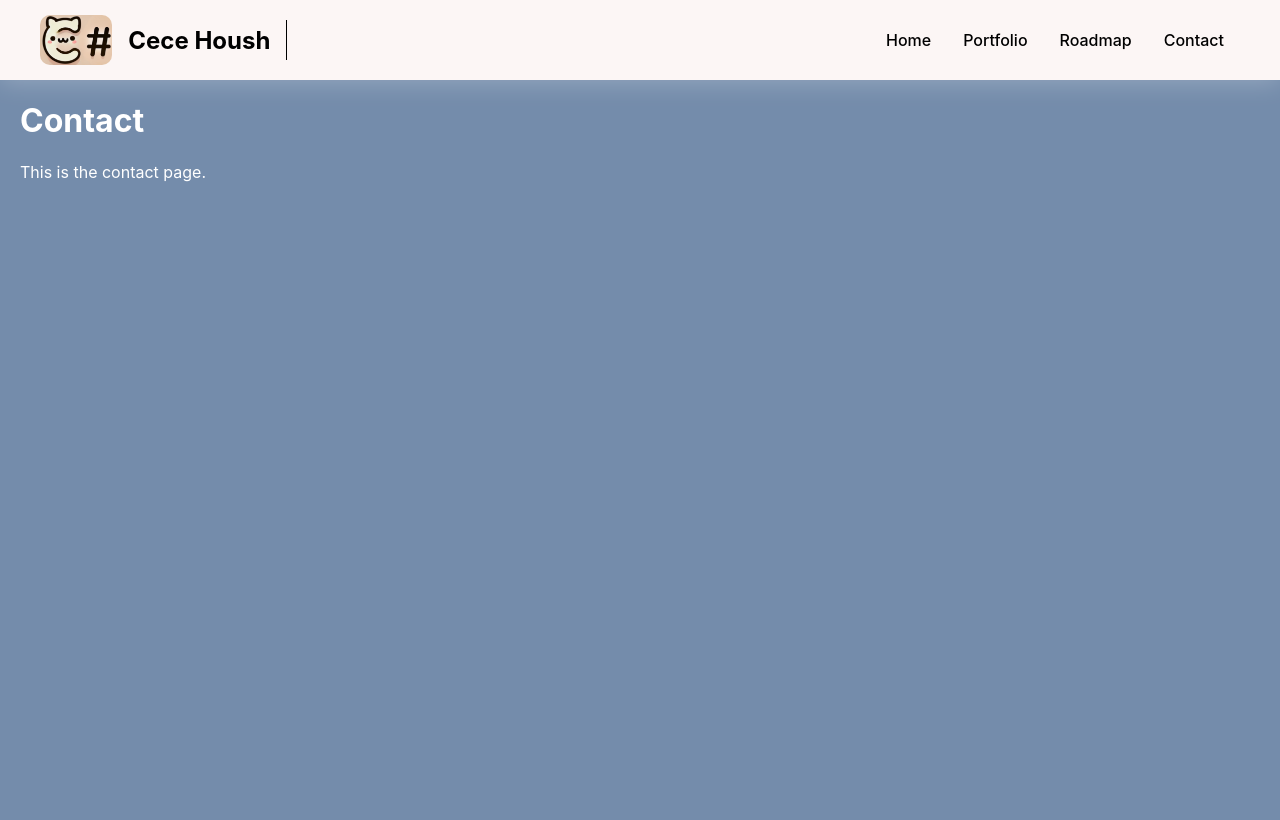
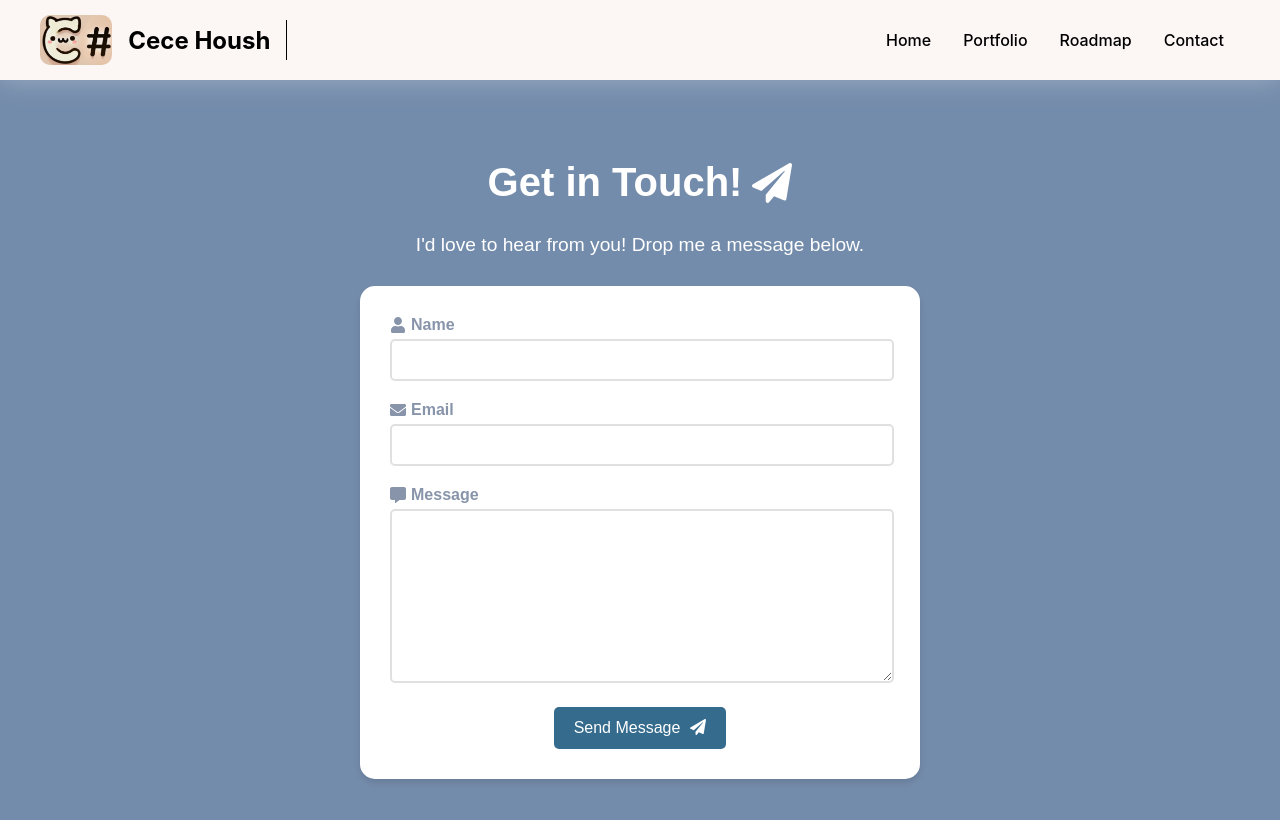
Before and after one commit to cecehoush/portfolio, a React (Create React App) app: page /contact in a window 1280 px wide. Shown: the top 820 px of the page. Built offline with nearby package versions, Linux system fonts and the light colour scheme.

Commit message:
New contact us form ready! Using EmailJS

```diff
--- a/package.json
+++ b/package.json
@@ -4,6 +4,7 @@
   "version": "0.1.0",
   "private": true,
   "dependencies": {
+    "@emailjs/browser": "^4.4.1",
     "@iconify/react": "^5.0.2",
     "@mui/icons-material": "^6.0.1",
     "@mui/material": "^6.0.1",
@@ -23,7 +24,6 @@
     "three": "^0.168.0",
     "web-vitals": "^2.1.4"
   },
-
   "scripts": {
     "predeploy": "npm run build",
     "deploy": "gh-pages -d build",
@@ -32,7 +32,6 @@
     "test": "react-scripts test",
     "eject": "react-scripts eject"
   },
-
   "eslintConfig": {
     "extends": [
       "react-app",
--- /dev/null
+++ b/src/screens/Contact.css
@@ -0,0 +1,150 @@
+.contact-container {
+    padding: 80px 20px 20px;
+    min-height: 100vh;
+    display: flex;
+    flex-direction: column;
+    align-items: center;
+    font-family: 'Arial', sans-serif;
+}
+
+.contact-title {
+    color: #fff;
+    font-size: 2.5rem;
+    margin-bottom: 10px;
+    margin-top: 80px;
+    display: flex;
+    align-items: center;
+    gap: 10px;
+}
+
+.contact-subtitle {
+    color: #ffffff;
+    font-size: 1.2rem;
+    margin-bottom: 30px;
+    text-align: center;
+}
+
+.contact-form {
+    background-color: white;
+    padding: 30px;
+    border-radius: 15px;
+    box-shadow: 0 4px 6px rgba(0, 0, 0, 0.1);
+    width: 100%;
+    max-width: 500px;
+}
+
+.form-group {
+    margin-bottom: 20px;
+    width: 100%;
+}
+
+.form-group label {
+    display: flex;
+    align-items: center;
+    margin-bottom: 5px;
+    color: #8794aa;
+    font-weight: bold;
+}
+
+.form-group input,
+.form-group textarea {
+    width: calc(100% - 20px);
+    padding: 10px;
+    border: 2px solid #e0e0e0;
+    border-radius: 5px;
+    font-size: 1rem;
+    transition: border-color 0.3s ease;
+}
+
+.form-group input:focus,
+.form-group textarea:focus {
+    border-color: #356b8d;
+    outline: none;
+}
+
+.form-group textarea {
+    height: 150px;
+    resize: vertical;
+}
+
+.submit-btn {
+    background-color: #356b8d;
+    color: white;
+    border: none;
+    padding: 12px 20px;
+    font-size: 1rem;
+    border-radius: 5px;
+    cursor: pointer;
+    transition: background-color 0.3s ease;
+    display: flex;
+    gap: 10px;
+    margin-top: 10px;
+    margin-left: auto;
+    margin-right: auto;
+}
+
+.submit-btn:hover {
+    background-color: #0B3954;
+}
+
+.modal-overlay {
+    position: fixed;
+    top: 0;
+    left: 0;
+    right: 0;
+    bottom: 0;
+    background-color: rgba(0, 0, 0, 0.5);
+    display: flex;
+    justify-content: center;
+    align-items: center;
+    z-index: 1000;
+}
+
+.modal-content {
+    background-color: white;
+    padding: 20px;
+    border-radius: 5px;
+    text-align: center;
+    box-shadow: 0 2px 10px rgba(0, 0, 0, 0.1);
+}
+
+.modal-content h2 {
+    color: #356b8d;
+    margin-bottom: 10px;
+}
+
+.modal-content p {
+    margin-bottom: 20px;
+    font-size: 1rem;
+    color: #000;
+}
+
+.modal-content button {
+    background-color: #356b8d;
+    color: white;
+    border: none;
+    padding: 10px 20px;
+    font-size: 1rem;
+    border-radius: 5px;
+    cursor: pointer;
+    transition: background-color 0.3s ease;
+}
+
+.modal-content button:hover {
+    background-color: #0B3954;
+}
+
+
+@media (max-width: 768px) {
+    .contact-title {
+        font-size: 2rem;
+    }
+
+    .contact-subtitle {
+        font-size: 1rem;
+    }
+
+    .contact-form {
+        padding: 20px;
+    }
+}
--- a/src/screens/Contact.js
+++ b/src/screens/Contact.js
@@ -1,13 +1,100 @@
-import React from 'react';
+import React, { useState, useRef } from 'react';
 import NavBar from '../navigation/NavBar';
+import { FaPaperPlane, FaEnvelope, FaUser, FaCommentAlt } from 'react-icons/fa';
+import emailjs from '@emailjs/browser';
+import './Contact.css';
+
+const ConfirmationModal = ({ isOpen, onClose, isError }) => {
+  if (!isOpen) return null;
+
+  return (
+    <div className="modal-overlay">
+      <div className="modal-content">
+        <h2>{isError ? "Oops!" : "Thank You!"}</h2>
+        <p>{isError
+          ? "There was an error sending your message. Please try again later."
+          : "Your message sent! I will try to respond as soon as I can :)"}</p>
+        <button onClick={onClose}>Close</button>
+      </div>
+    </div>
+  );
+};
 
 const Contact = () => {
+    const form = useRef();
+    const [name, setName] = useState('');
+    const [email, setEmail] = useState('');
+    const [message, setMessage] = useState('');
+    const [isModalOpen, setIsModalOpen] = useState(false);
+    const [isError, setIsError] = useState(false);
+
+    const handleSubmit = (e) => {
+        e.preventDefault();
+
+        emailjs.sendForm('service_vvpir7f', 'template_g5g8xqc', form.current, 'MLNR7yuIGbcQuyQ1f') // ('SERVICE_ID', 'TEMPLATE_ID', form.current, 'PUBLIC_KEY')
+            .then((result) => {
+                console.log(result.text);
+                setIsError(false);
+                setIsModalOpen(true);
+                // To reset the fields hehe
+                setName('');
+                setEmail('');
+                setMessage('');
+            }, (error) => {
+                console.log(error.text);
+                setIsError(true);
+                setIsModalOpen(true);
+            });
+    };
+
+    const closeModal = () => {
+        setIsModalOpen(false);
+    };
+
     return (
         <div>
             <NavBar />
-            <main style={{ padding: '80px 20px 20px', minHeight: '100vh' }}>
-                <h1>Contact</h1>
-                <p>This is the contact page.</p>
+            <main className="contact-container">
+                <h1 className="contact-title">Get in Touch! <FaPaperPlane /></h1>
+                <p className="contact-subtitle">I'd love to hear from you! Drop me a message below.</p>
+                <form className="contact-form" onSubmit={handleSubmit} ref={form}>
+                    <div className="form-group">
+                        <label htmlFor="name"><FaUser style={{marginRight: '5px'}} /> Name</label>
+                        <input
+                            type="text"
+                            id="name"
+                            name="user_name"
+                            value={name}
+                            onChange={(e) => setName(e.target.value)}
+                            required
+                        />
+                    </div>
+                    <div className="form-group">
+                        <label htmlFor="email"><FaEnvelope style={{marginRight: '5px'}} /> Email</label>
+                        <input
+                            type="email"
+                            id="email"
+                            name="user_email"
+                            value={email}
+                            onChange={(e) => setEmail(e.target.value)}
+                            required
+                        />
+                    </div>
+                    <div className="form-group">
+                        <label htmlFor="message"><FaCommentAlt style={{marginRight: '5px'}} /> Message</label>
+                        <textarea
+                            id="message"
+                            name="message"
+                            value={message}
+                            onChange={(e) => setMessage(e.target.value)}
+                            required
+                        ></textarea>
+                    </div>
+                    <button type="submit" className="submit-btn">
+                        Send Message <FaPaperPlane />
+                    </button>
+                </form>
+                <ConfirmationModal isOpen={isModalOpen} onClose={closeModal} isError={isError} />
             </main>
         </div>
     );
--- a/src/screens/home/AboutMe.css
+++ b/src/screens/home/AboutMe.css
@@ -84,7 +84,7 @@
 .skill-card-front p, .skill-card-back p {
   font-size: 0.9rem;
   text-align: center;
-  color: #333;
+  color: #000;
 }
 
 .achievement-photo {
--- a/src/screens/portfolio/Portfolio.css
+++ b/src/screens/portfolio/Portfolio.css
@@ -2,7 +2,7 @@
     font-family: 'Arial', sans-serif;
     background-color: #f0f0f0;
     /* background-color: #e3e3e3; */
-    color: #333;
+    color: #000;
 }
 
 .portfolio-container main {
@@ -101,7 +101,7 @@
 
 .portfolio-container .skill-tag {
     background-color: #f0f0f0;
-    color: #333;
+    color: #000;
     padding: 5px 10px;
     border-radius: 15px;
     font-size: 0.9rem;
@@ -141,7 +141,7 @@
 
 .portfolio-container .award-item p {
     font-size: 0.9rem;
-    color: #333;
+    color: #000;
     text-align: center;
 }
 
@@ -265,7 +265,7 @@
 
 .portfolio-container .reference-name {
     font-weight: bold;
-    color: #333;
+    color: #000;
 }
 
 .portfolio-container .reference-contact p {
```
Also changed, not shown: src/components/About.js (deleted, +0 -19 lines), 1 other file (tests, documents, lock files or other folders). Lines whose indentation alone changed are shown as unchanged.
